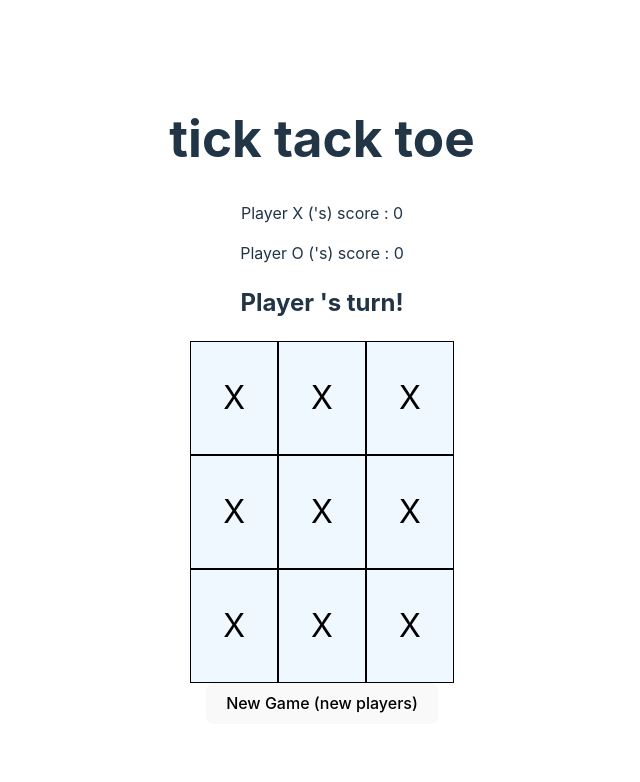
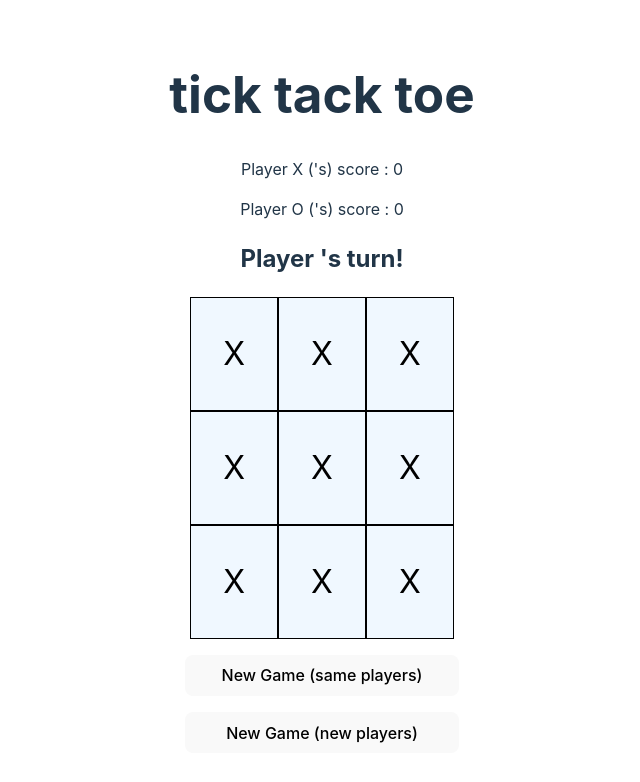
Before and after one commit to existenztim/Tick-tack-toe-refined, a Vue app: page / in a window 1280 px wide. Shown: the top 782 px of the page, without its empty margins (318-958 px from the left). Built offline with nearby package versions, Linux system fonts and the light colour scheme.

Commit message:
Added ResetContainer component

```diff
--- a/src/App.vue
+++ b/src/App.vue
@@ -3,6 +3,7 @@ import { ref } from 'vue';
 import AddName from './components/AddName.vue';
 import ScoreTracker from './components/ScoreTracker.vue';
 import * as data from './models/data';
+import ResetContainer from './components/ResetContainer.vue';
 
 const players = ref(data.players);
 let playerCount = ref(0);
@@ -36,7 +37,7 @@ const hardReset = () => {
         <div class="cell" v-for="(cell, y) in row" :key="y" :id="`cordinate-${x}-${y}`">{{ players[0].id }}</div>
       </div>
     </div>
-    <button @click="hardReset">New Game (new players)</button>
+    <ResetContainer @newGame="hardReset" />
   </div>
   <div v-else>
     <AddName :playerCount="playerCount" :players="players" @increment="incrementplayerCount" />
--- a/src/components/AddName.vue
+++ b/src/components/AddName.vue
@@ -1,7 +1,7 @@
 <script setup lang="ts">
 import { ref } from 'vue';
 import { Iplayer } from '../models/Iplayer';
-import { addUser, checkPlayers } from '../services/handleLocalStorage';
+import { addUser } from '../services/handleLocalStorage';
 const emits = defineEmits(['increment']);
 const { players, playerCount } = defineProps(['players', 'playerCount']);
 const newName = ref('');
--- a/src/components/ResetContainer.vue
+++ b/src/components/ResetContainer.vue
@@ -1,20 +1,13 @@
 <script setup lang="ts">
-import { ref } from 'vue';
-
-const checkPlayers = ref(localStorage.getItem('players'));
-console.log('när appen laddas:', checkPlayers.value);
-
-const newPlayersReset = () => {
-  console.log('när funktion callas', checkPlayers.value);
-  localStorage.removeItem('players');
-  console.log('efter localstorage tömts', checkPlayers.value);
-  console.log(checkPlayers.value);
+const emits = defineEmits(['newGame']);
+const newGame = () => {
+  emits('newGame');
 };
 </script>
 
 <template>
   <div class="reset-container">
     <button>New Game (same players)</button>
-    <button @click="newPlayersReset">New Game (new players)</button>
+    <button @click="newGame">New Game (new players)</button>
   </div>
 </template>
```
